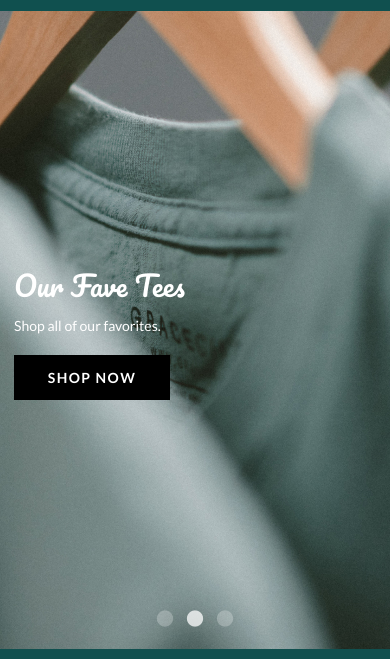
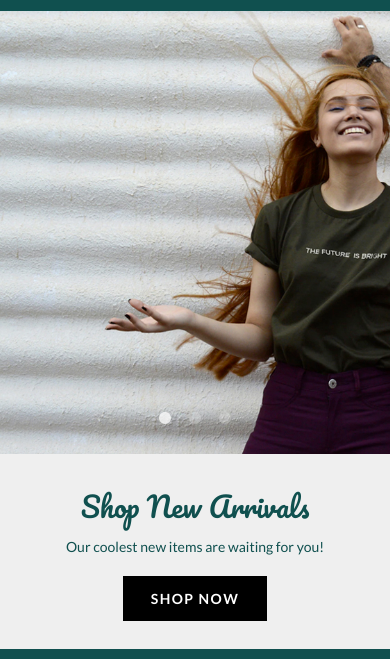
Before and after one commit to baileylatimer/dyode-frontend-challenge, a Gatsby site: page / in a window 390 px wide. Shown: the part 185-844 px from the top of the page. Built offline with nearby package versions, Linux system fonts and the light colour scheme; Gatsby itself is replaced by a stand-in of ours.

Commit message:
updated hero mobile styles

```diff
--- a/src/assets/css/base/_colors.scss
+++ b/src/assets/css/base/_colors.scss
@@ -1,6 +1,7 @@
 :root {
   --color-primary: #10504F;
   --color-white: #FFF;
+  --color-accent: #EFEFEF;
   --color-black: #000
 }
 
--- a/src/assets/css/components/1_hero.scss
+++ b/src/assets/css/components/1_hero.scss
@@ -2,26 +2,48 @@
   position: relative;
   height: 638px;
   display: flex !important;
+  background-color: var(--color-accent);
   h1, p {
-    color: var(--color-primary)
+    color: var(--color-primary);
+    @media only screen and (max-width: 768px) {
+      color: var(--color-primary) !important;
+    }
   }
+}
+
+.slide--wrapper {
+  display: inline-block;
 }
 .slider--img {
   height: 100%;
   width: 100vw;
-  position: absolute;
+
   object-fit: cover;
+  @media only screen and (min-width: 768px) {
+    position: absolute;
+  }
 }
 .slider--content {
   position: relative;
   z-index: 2;
+  @media only screen and (max-width: 768px) {
+    justify-content: center;
+    align-items: center;
+    text-align: center;
+  }
 }
 
 /* Dots */
 .slick-dots {
+  bottom: 220px !important;
+  @media only screen and (min-width: 768px) {
   bottom: 20px !important;
+  }
   li button:before {
+    font-size: 14px !important;
+    @media only screen and (min-width: 768px) {
     font-size: 19px !important;
+    }
     color: var(--color-white) !important;
   }
 }
--- a/src/components/hero.js
+++ b/src/components/hero.js
@@ -8,39 +8,45 @@
 const settings = {
   dots: true,
   infinite: true,
-  autoplay: true,
+  autoplay: false,
 }
 
 const Hero = ({ data }) => {
   return (
     <Slider {...settings} className="overflow-hidden">
-      <div className="slide flex justify-center items-center">
+      <div className="slide--wrapper">
+        <div className="slide flex flex-col justify-center items-center">
           <StaticImage className="slider--img" src="../images/hero--01.jpg" alt="Shop New Arrivals" />
           <div className="container">
-          <div className="slider--content flex flex-col">
+            <div className="slider--content flex flex-col py-8">
               <h1 className="m0">Shop New Arrivals</h1>
               <p className="subheader py-2">Our coolest new items are waiting for you!</p>
               <a href="/test" className="btn btn--primary">Shop Now</a>
             </div>
           </div>
         </div>
-      <div className="slide flex justify-center items-center">
+      </div>
+      <div className="slide--wrapper">
+        <div className="slide flex flex-col justify-center items-center">
           <StaticImage className="slider--img" src="../images/hero--02.jpg" alt="Our Fave Tees" />
           <div className="container">
-          <div className="slider--content flex flex-col">
+            <div className="slider--content flex flex-col py-8">
               <h1 className="m0 text--light">Our Fave Tees</h1>
               <p className="subheader py-2 text--light">Shop all of our favorites.</p>
               <a href="/test" className="btn btn--primary">Shop Now</a>
             </div>
           </div>
         </div>
-      <div className="slide flex justify-center items-center">
+      </div>
+      <div className="slide--wrapper">
+          <div classNameslide ="flex flex-col justify-center items-center">
           <StaticImage className="slider--img" src="../images/hero--03.jpg" alt="Men’s Tees" />
           <div className="container">
-          <div className="slider--content flex flex-col">
+            <div className="slider--content flex flex-col py-8">
               <h1 className="m0 text--light">Men’s Tees</h1>
               <p className="subheader py-2 text--light">Find the perfect shirt.</p>
               <a href="/test" className="btn btn--primary">Shop Now</a>
+            </div>
           </div>
         </div>
       </div>
```
Lines whose indentation alone changed are shown as unchanged.
